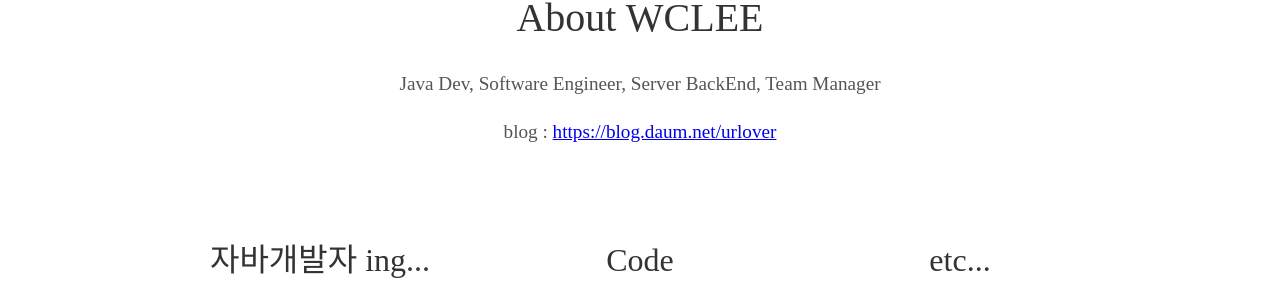
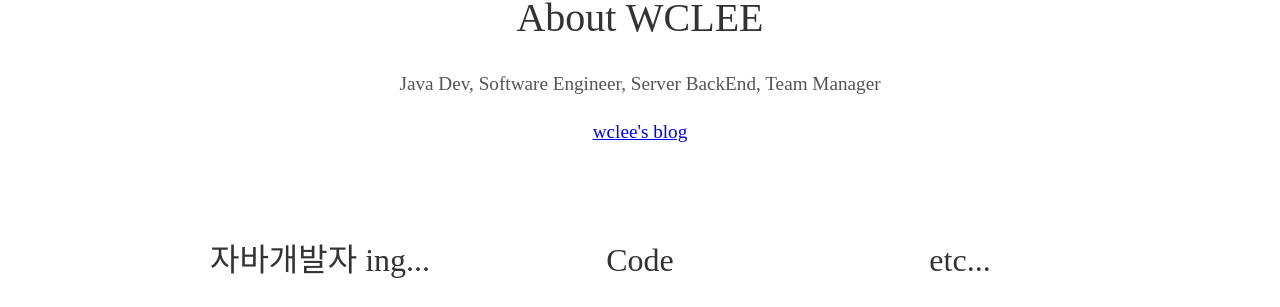
Before and after one commit to wclee7/wclee7.github.io, a Jekyll site: the page built from index.html, in a window 1280 px wide. Shown: the part 987-1294 px from the top of the page. Built offline with Jekyll 4.4.1, drawn with Linux system fonts in a browser that asks for light colours; some web fonts are replaced.

Commit message:
blog add

```diff
--- a/_includes/about.html
+++ b/_includes/about.html
@@ -1,7 +1,7 @@
 <div class="user-details">
   <h1>About WCLEE</h1>
   <p>{{ site.user_description }}</p>
-  <p>blog : <a href="https://blog.daum.net/urlover">https://blog.daum.net/urlover</a></p>
+  <p><a href="http://blog.daum.net/urlover" target="_blank">wclee's blog</a></p>
 </div>
 <div class="user">
   <div class="tech">
```
